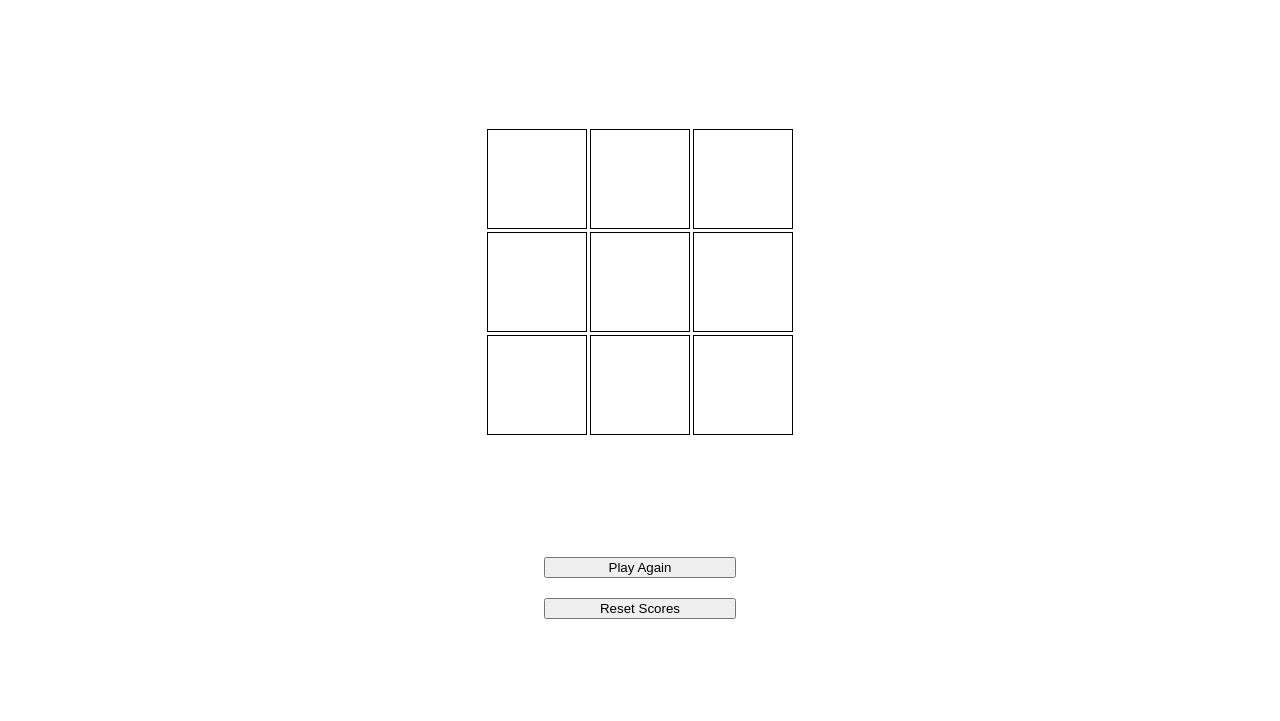
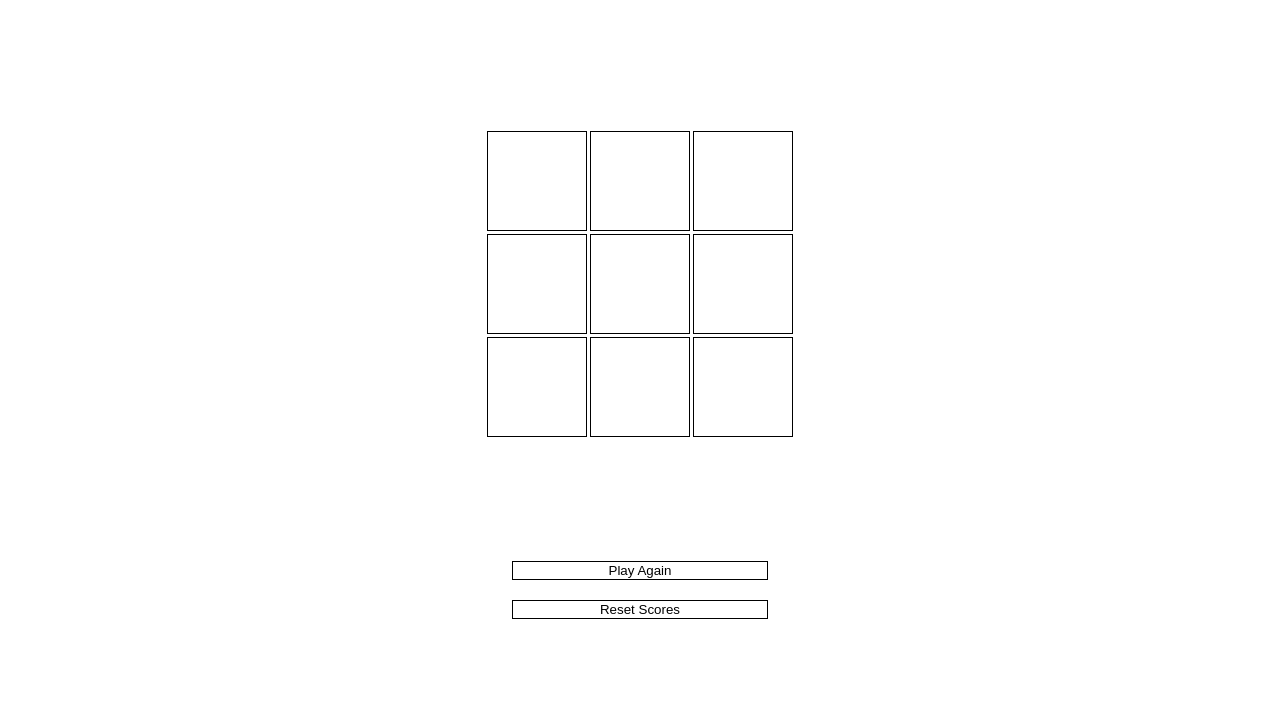
Before and after one commit to calher99/Tic-Tac-Toe, a plain HTML site: page index.html in a window 1280 px wide. Shown: the part 79-800 px from the top of the page. Drawn offline with Linux system fonts and the light colour scheme; a web font is replaced by a local one.

Commit message:
add custom fonts

```diff
--- a/style.css
+++ b/style.css
@@ -1,16 +1,30 @@
+:root{
+    --cellSize:100px;
+}
+@font-face {
+    font-family: 'Poppins';
+    src: url('./fonts/Poppins-Regular.ttf');
+}
+@font-face {
+    font-family: 'Poppins';
+    src: url('./fonts/Poppins-Bold.ttf');
+    font-weight: bold;
+}
+
 body{
     display: grid;
     grid-template-rows: auto 1fr;
     gap: 15px;
     height: 100vh;
     margin: 0;
+    font-family: 'Poppins', sans-serif;
 }
 .board {
     display: grid;
     justify-content: center;
     align-content: center;
-    grid-template-columns: repeat(3, 100px);
-    grid-template-rows: repeat(3, 100px);
+    grid-template-columns: repeat(3, var(--cellSize));
+    grid-template-rows: repeat(3, var(--cellSize));
     gap: 3px;
 }
 .board>div{
@@ -18,7 +32,8 @@ body{
     display: flex;
     justify-content: center;
     align-items: center;
-    font-size: 2rem;
+    font-size: calc(var(--cellSize)*0.8);
+    cursor: pointer;
 }
 
 .header{
@@ -29,6 +44,7 @@ body{
 
 .title{
     font-size: 1.3rem;
+    font-weight: bold;
 }
 .gameControl {
     display: flex;
@@ -39,7 +55,11 @@ body{
 }
 
 button{
-    width: 15%;
+    font-family: inherit;
+    width: 20%;
+    cursor: pointer;
+    background-color: white;
+    border: 1px solid black;
 }
 
 /* -----FOR PLAYER NAME MODIFICATION ----*/
@@ -87,7 +107,7 @@ input {
 .nameButton{
     grid-row: 1/2;
     grid-column: 2/3;
-
+    cursor: pointer;
 }
 .score{
     grid-row: 2/3;
```
